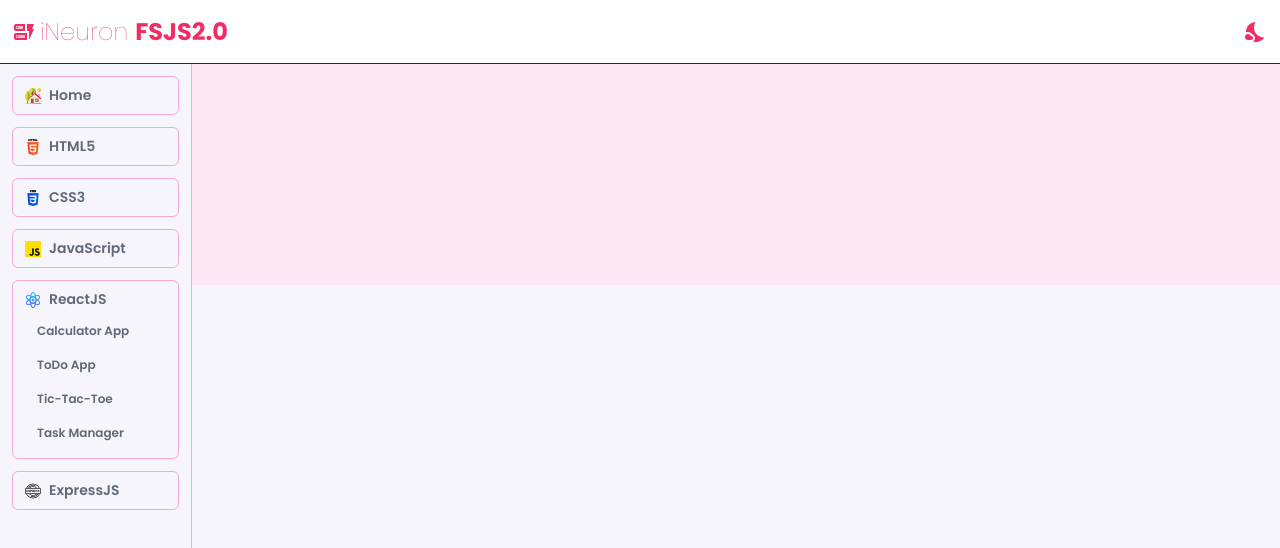
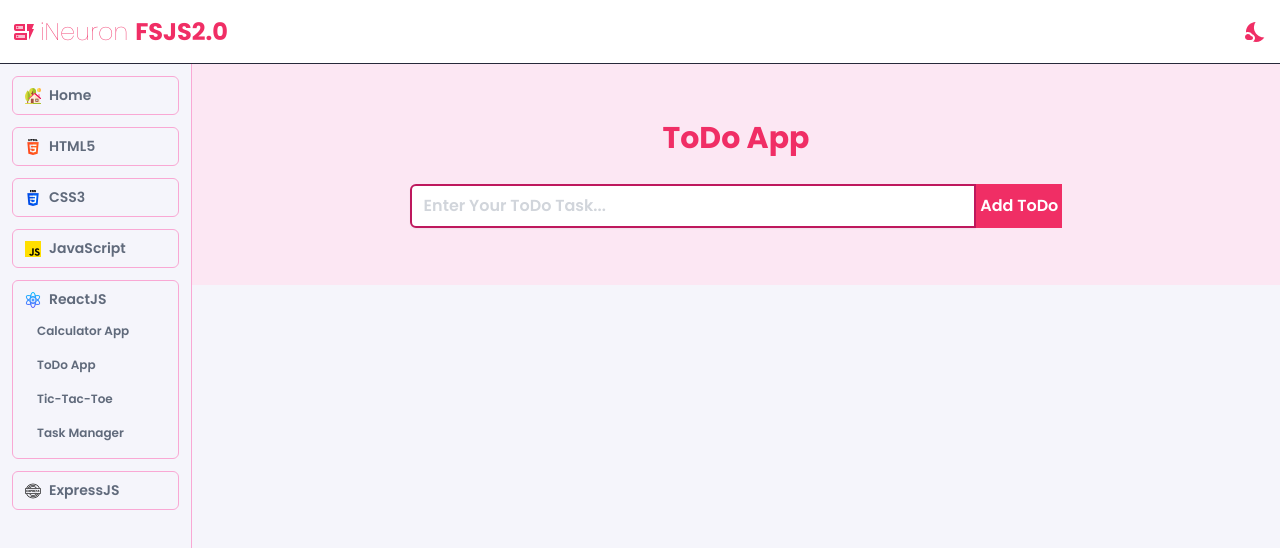
Before and after one commit to sandeepkdasari143/FSJS2.0-Placement-Assignment, a React (Vite) app: page /reactjs/todo in a window 1280 px wide. Shown: the top 548 px of the page. Built offline with nearby package versions, Linux system fonts and the light colour scheme; a web font is replaced by a local one.

Commit message:
TODO Tweeks

```diff
--- a/src/pages/ReactJS/ToDo-App/ToDo.jsx
+++ b/src/pages/ReactJS/ToDo-App/ToDo.jsx
@@ -3,15 +3,30 @@ import ToDoApp from './ToDoApp'
 
 const ToDo = () => {
   return (
-    <div className='relative min-h-[92vh] flex flex-col basis-[85%] bg-[rgb(245,245,251)] dark:bg-[rgb(20,20,31)]'>
-      <div className='w-[100%] dark:bg-[rgb(27,27,39)] bg-pink-100 h-[30%]'>
+    <main className='relative min-h-[92vh] flex flex-col basis-[85%] bg-[rgb(245,245,251)] dark:bg-[rgb(20,20,31)]'>
+      <section className='w-[100%] dark:bg-[rgb(27,27,39)] bg-pink-100 h-[30%] flex items-center justify-center'>
         {/* TODO Input */}
-      </div>
+        <form className='w-[60%] flex flex-col gap-7'>
+          <label htmlFor="todo" className='font-bold text-3xl text-center text-[rgb(240,46,101)] cursor-pointer'>ToDo App</label>
+          <div className='flex'>
+            <input
+            id="todo"
+            className='dark:text-white text-black font-semibold bg-white dark:bg-transparent dark:focus:bg-[rgba(22,22,34,0.6)] appearance-none w-full px-3 py-2 border border-2 dark:border-gray-600 border-pink-700 dark:focus:border-pink-700 rounded-tl-md rounded-bl-md shadow-sm placeholder-gray-300 focus:outline-none focus:border-pink-800 text-md'
+            placeholder='Enter Your ToDo Task...'
+            type="text" />
+            <button
+              className='font-semibold text-md w-[100px] bg-[rgb(240,46,101)] text-white'
+              type='submit'>
+              Add ToDo
+            </button>
+          </div>
+        </form>
+      </section>
 
-      <div className='w-[100%] h-[70%]'>
+      <section className='w-[100%] h-[70%]'>
         {/* TODO Listing */}
-      </div>
-    </div>
+      </section>
+    </main>
   )
 }
 
```
Also changed, not shown: src/pages/ReactJS/TaskManager-App/components/LogIn.jsx (indentation only).
